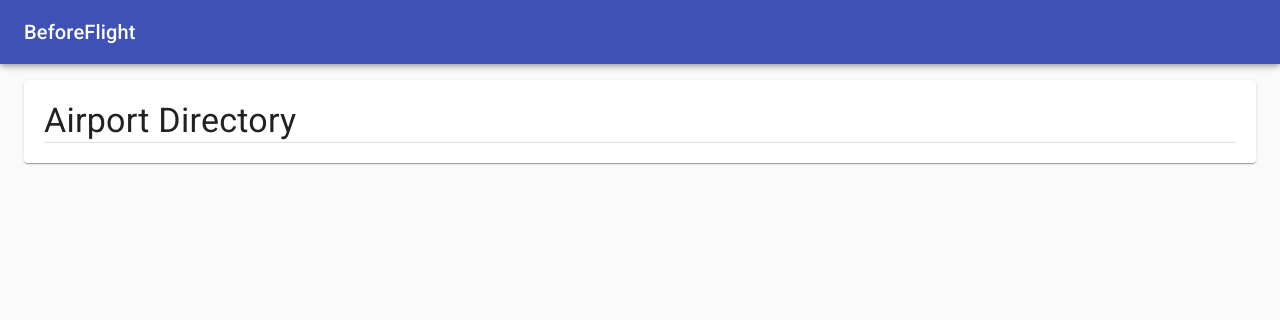
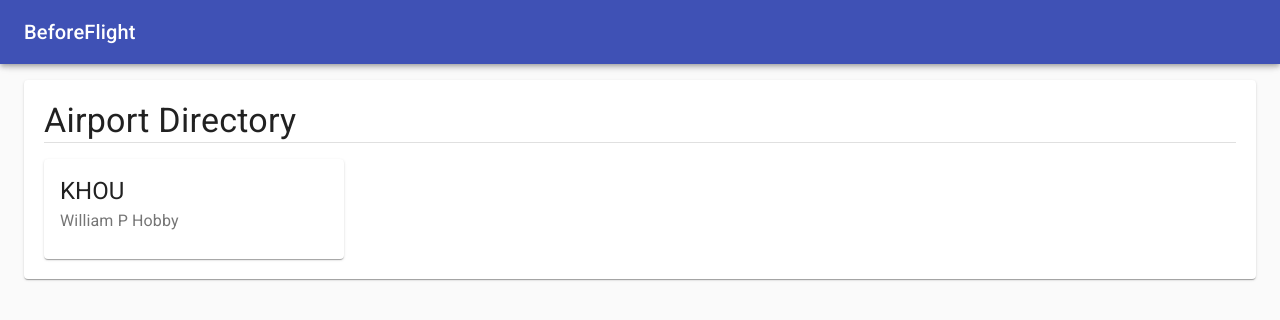
Before and after one commit to KevinJCochran/BeforeFlight, a React (Create React App) app: page / in a window 1280 px wide. Shown: the top 320 px of the page. Built offline with nearby package versions, Linux system fonts and the light colour scheme.

Commit message:
Adjust spacing and import order

```diff
--- a/src/components/airport-card/AirportCard.tsx
+++ b/src/components/airport-card/AirportCard.tsx
@@ -0,0 +1,29 @@
+import React from 'react';
+import { Card, CardContent, makeStyles, Typography } from '@material-ui/core';
+
+interface Props {
+  name: string;
+  icao?: string;
+  iata?: string;
+}
+
+const useStyles = makeStyles({
+  root: {
+    width: 300,
+  }
+})
+
+function AirportCard(props: Props): React.ReactElement {
+  const classes = useStyles();
+
+  return (
+    <Card classes={classes}>
+      <CardContent>
+        <Typography variant='h5'>{props.icao || props.iata}</Typography>
+        <Typography variant='subtitle1' color='textSecondary'>{props.name}</Typography>
+      </CardContent>
+    </Card>
+  )
+}
+
+export default AirportCard;
--- a/src/components/home/Home.tsx
+++ b/src/components/home/Home.tsx
@@ -1,12 +1,23 @@
 import React from 'react';
+import { createStyles, Divider, makeStyles, Typography } from '@material-ui/core';
+
 import PageContainer from '../page-container/PageContainer';
-import { Divider, Typography } from '@material-ui/core';
+import AirportCard from '../airport-card/AirportCard';
+
+const useStyles = makeStyles(() => createStyles({
+  dividerRoot: {
+    marginBottom: '1rem',
+  }
+}));
 
 function Home() {
+  const classes = useStyles();
+
   return (
     <PageContainer>
       <Typography variant='h4'>Airport Directory</Typography>
-      <Divider />
+      <Divider className={classes.dividerRoot} />
+      <AirportCard name='William P Hobby' icao='KHOU' />
     </PageContainer>
   )
 }
```
Also changed, not shown: src/components/page-container/PageContainer.tsx (line endings or trailing spaces), src/components/top-bar/TopBar.tsx (line endings or trailing spaces).
